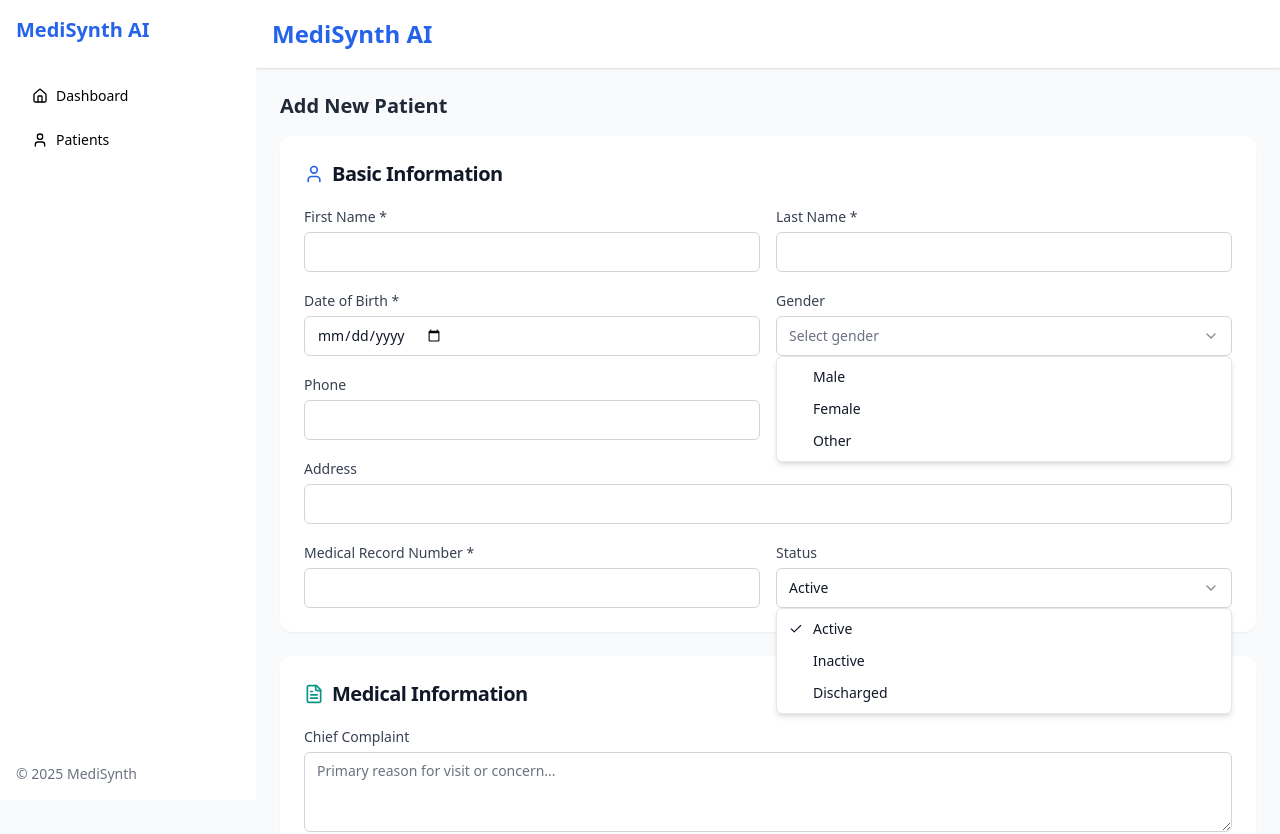
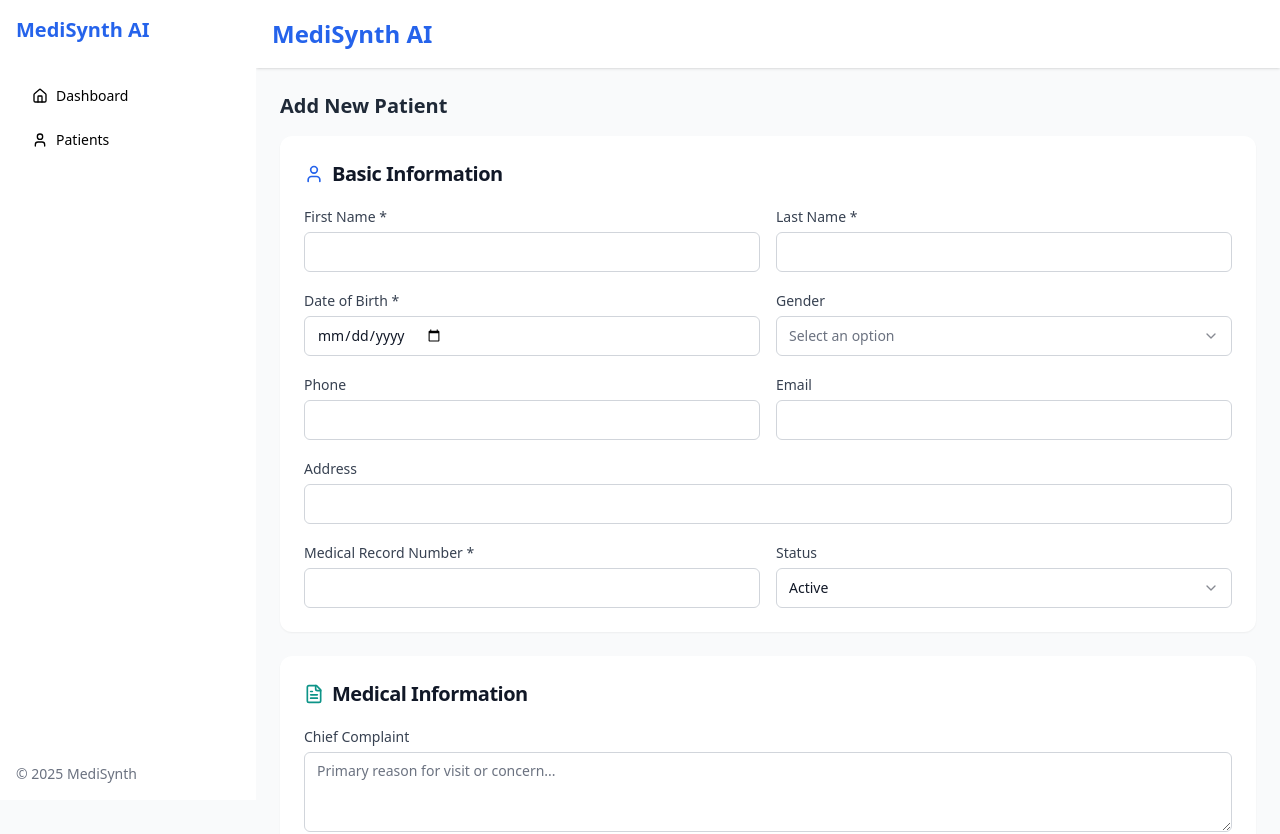
Before and after one commit to Maxxtucker/LLM-based-Clinical-Copilot-A-Generative-AI-Solution-for-Streamlining-Electronic-Health-Records, a React (Create React App) app in the folder my-react-app/: page /patients in a window 1280 px wide. Shown: the top 834 px of the page. Built offline with nearby package versions, Linux system fonts and the light colour scheme.

Commit message:
fix dropdown issue on select.jsx

```diff
--- a/my-react-app/src/components/forms/PatientForm.jsx
+++ b/my-react-app/src/components/forms/PatientForm.jsx
@@ -106,16 +106,9 @@ export default function PatientForm({ onSubmit, isLoading, initialData = {} }) {
               </div>
               <div>
                 <Label htmlFor="gender" className="text-sm font-medium text-neutral-700">Gender</Label>
-                <Select
-                  value={formData.gender}
-                  onValueChange={(value) => handleChange('gender', value)}
-                >
+                <Select value={formData.gender} onValueChange={(value) => handleChange('gender', value)}>
                   <SelectTrigger className="mt-1">
-                    {formData.gender ? (
-                      <span>{formData.gender.charAt(0).toUpperCase() + formData.gender.slice(1)}</span>
-                    ) : (
-                      <span className="text-neutral-500">Select gender</span>
-                    )}
+                    <SelectValue placeholder="Select gender" />
                   </SelectTrigger>
                   <SelectContent>
                     <SelectItem value="male">Male</SelectItem>
@@ -164,21 +157,10 @@ export default function PatientForm({ onSubmit, isLoading, initialData = {} }) {
                 />
               </div>
               <div>
-                  <Label htmlFor="status" className="text-sm font-medium text-neutral-700">
-                    Status
-                  </Label>
-                  <Select
-                    value={formData.status}
-                    onValueChange={(value) => handleChange("status", value)}
-                  >
-                    <SelectTrigger className="w-full mt-1">
-                      {formData.status ? (
-                        <span>
-                          {formData.status.charAt(0).toUpperCase() + formData.status.slice(1)}
-                        </span>
-                      ) : (
-                        <span className="text-neutral-500">Select status</span>
-                      )}
+                  <Label htmlFor="status" className="text-sm font-medium text-neutral-700">Status</Label>
+                <Select value={formData.status} onValueChange={(value) => handleChange('status', value)}>
+                  <SelectTrigger className="mt-1">
+                    <SelectValue placeholder="Select status" />
                   </SelectTrigger>
                   <SelectContent>
                     <SelectItem value="active">Active</SelectItem>
--- a/my-react-app/src/components/ui/select.jsx
+++ b/my-react-app/src/components/ui/select.jsx
@@ -1,80 +1,88 @@
 import * as React from "react"
 import { ChevronDown, Check } from "lucide-react"
-import { cn } from "../utils"
+import { cn } from "../utils" // assuming you have a classnames util
+
+const SelectContext = React.createContext()
 
 const Select = ({ children, value, onValueChange, ...props }) => {
+  const [isOpen, setIsOpen] = React.useState(false)
+
+  const toggleOpen = () => setIsOpen(prev => !prev)
+  const close = () => setIsOpen(false)
+
   return (
-    <div className="relative" {...props}>
-      {React.Children.map(children, child => {
-        if (React.isValidElement(child)) {
-          return React.cloneElement(child, { value, onValueChange })
-        }
-        return child
-      })}
+    <SelectContext.Provider value={{ value, onValueChange, isOpen, toggleOpen, close }}>
+      <div className="relative w-full" {...props}>
+        {children}
       </div>
+    </SelectContext.Provider>
   )
 }
 
-const SelectTrigger = React.forwardRef(({ className, children, value, onValueChange, ...props }, ref) => {
-  const [isOpen, setIsOpen] = React.useState(false)
+const SelectTrigger = React.forwardRef(({ className }, ref) => {
+  const { isOpen, toggleOpen, value } = React.useContext(SelectContext)
 
   return (
-    <div className="relative">
     <button
       ref={ref}
+      type="button"
+      onClick={toggleOpen}
       className={cn(
         "flex h-10 w-full items-center justify-between rounded-md border border-gray-300 bg-white px-3 py-2 text-sm placeholder:text-gray-500 focus:outline-none focus:ring-2 focus:ring-blue-500 focus:ring-offset-2 disabled:cursor-not-allowed disabled:opacity-50",
         className
       )}
-        onClick={() => setIsOpen(!isOpen)}
-        {...props}
     >
-        {children}
-        <ChevronDown className="h-4 w-4 opacity-50" />
+      <span className="truncate">
+        {value ? value.charAt(0).toUpperCase() + value.slice(1) : <SelectValue />}
+      </span>
+      <ChevronDown className="h-4 w-4 opacity-50 ml-2" />
     </button>
-    </div>
   )
 })
 SelectTrigger.displayName = "SelectTrigger"
 
-const SelectValue = ({ placeholder }) => (
+const SelectValue = ({ placeholder = "Select an option" }) => (
   <span className="text-gray-500">{placeholder}</span>
 )
 
-const SelectContent = ({ children, value, onValueChange }) => {
+const SelectContent = ({ children }) => {
+  const { isOpen } = React.useContext(SelectContext)
+
+  if (!isOpen) return null
+
   return (
-    <div className="absolute top-full left-0 z-50 w-full min-w-[8rem] overflow-hidden rounded-md border bg-white shadow-md">
+    <div className="absolute top-full left-0 z-50 mt-1 w-full min-w-[8rem] overflow-hidden rounded-md border bg-white shadow-md">
       <div className="p-1">
-        {React.Children.map(children, child => {
-          if (React.isValidElement(child)) {
-            return React.cloneElement(child, {
-              selectedValue: value,
-              onSelect: onValueChange
-            })
-          }
-          return child
-        })}
+        {children}
       </div>
     </div>
   )
 }
 
-const SelectItem = React.forwardRef(({ className, children, value, selectedValue, onSelect, ...props }, ref) => (
+const SelectItem = React.forwardRef(({ children, value, className }, ref) => {
+  const { value: selectedValue, onValueChange, close } = React.useContext(SelectContext)
+
+  const handleSelect = () => {
+    onValueChange(value)
+    close()
+  }
+
+  return (
     <div
       ref={ref}
+      onClick={handleSelect}
       className={cn(
-      "relative flex w-full cursor-default select-none items-center rounded-sm py-1.5 pl-8 pr-2 text-sm outline-none hover:bg-gray-100 focus:bg-gray-100",
+        "relative flex w-full cursor-pointer select-none items-center rounded-sm py-1.5 pl-8 pr-2 text-sm text-gray-800 hover:bg-gray-100",
         className
       )}
-    onClick={() => onSelect && onSelect(value)}
-    {...props}
     >
       <span className="absolute left-2 flex h-3.5 w-3.5 items-center justify-center">
         {selectedValue === value && <Check className="h-4 w-4" />}
       </span>
       {children}
     </div>
-))
+  )
+})
 SelectItem.displayName = "SelectItem"
 
 export {
```
Lines whose indentation alone changed are shown as unchanged.
